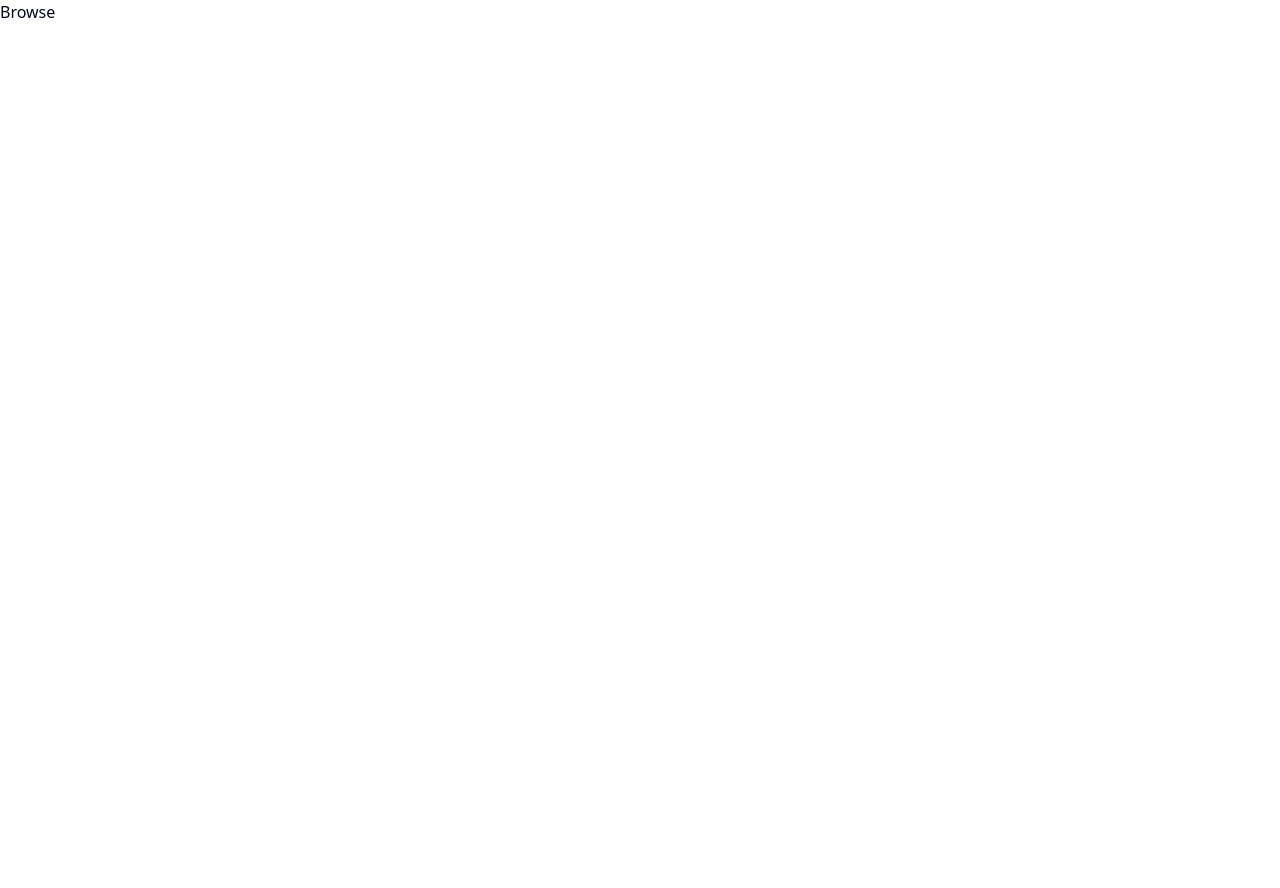
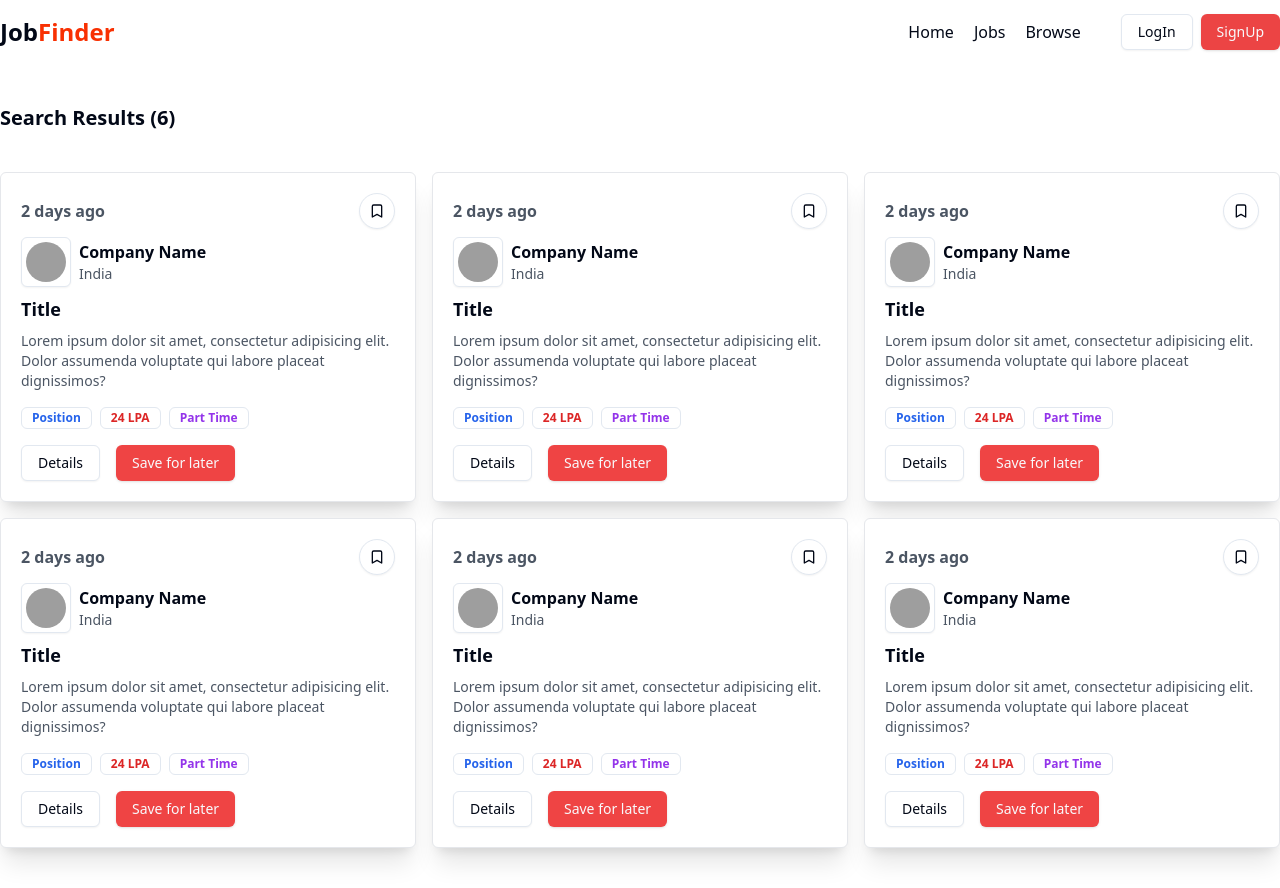
Before and after one commit to yamani2004/jobfinder, a React (Vite) app in the folder frontend/: page /browse in a window 1280 px wide. Before the commit the page ends 800 px from the top, so only its background shows below. Built offline with nearby package versions, Linux system fonts and the light colour scheme; grey boxes are pictures that could not be loaded.

Commit message:
Browse page done

```diff
--- a/frontend/src/components/Browse.jsx
+++ b/frontend/src/components/Browse.jsx
@@ -1,7 +1,25 @@
 import React from 'react'
+import Navbar from './shared/Navbar'
+import Job from './Job';
+
+const randomJobs = [1, 2, 3, 9, 8,7];
 
 export default function Browse() {
   return (
-    <div>Browse</div>
+    <div>
+        <Navbar/>
+        <div className='max-w-7xl mx-auto my-10'>
+            <h1 className='font-bold text-xl my-10'>Search Results ({randomJobs.length})</h1>
+            <div className='grid grid-cols-3 gap-4 mt-5'>
+            {
+                randomJobs.map((el, ind) => {
+                    return(
+                        <Job/>
+                    )
+                })
+            }
+            </div>
+        </div>
+    </div>
   )
 }
```
